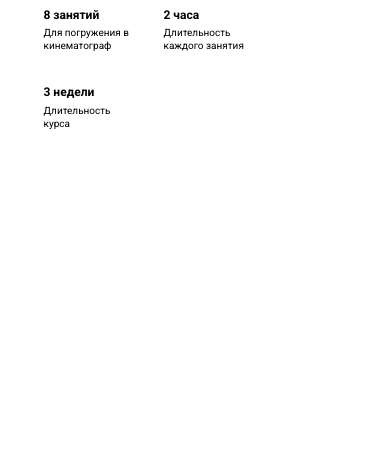
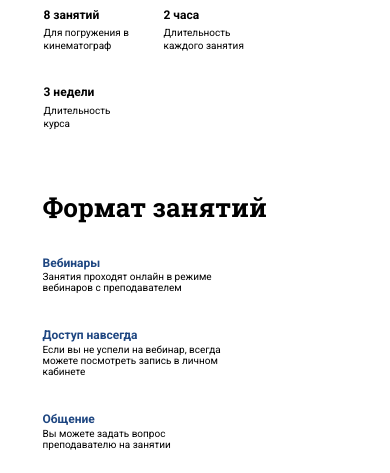
Before and after one commit to PavelG88/Adaptiv-HTML-coding, a plain HTML site: page index.html in a window 390 px wide. Shown: the part 980-1453 px from the top of the page. Before the commit the page ends 1153 px from the top, so only its background shows below. Drawn offline with Linux system fonts and the light colour scheme.

Commit message:
Added block lesson format

```diff
--- a/index.html
+++ b/index.html
@@ -88,6 +88,28 @@
                     </div>
                 </div>
             </section>
+            <section class="lesson_format">
+                <h2>Формат занятий</h2>
+                <div class="info_lesson_format">
+                    <div class="item_info">
+                        <h3>Вебинары</h3>
+                        <p>
+                            Занятия проходят онлайн в режиме вебинаров с преподавателем
+                        </p>
+                    </div>
+                    <div class="item_info">
+                        <h3>Доступ навсегда</h3>
+                        <p>
+                            Если вы не успели на вебинар, всегда можете посмотреть
+                            запись в личном кабинете
+                        </p>
+                    </div>
+                    <div class="item_info">
+                        <h3>Общение</h3>
+                        <p>Вы можете задать вопрос преподавателю на занятии</p>
+                    </div>
+                </div>
+            </section>
         </main>
     </div>
 </body>
--- a/styles/style.css
+++ b/styles/style.css
@@ -431,3 +431,103 @@ header img {
         font-size: 10px;
     }
 }
+
+/* 3. Block lesson format */
+
+.lesson_format {
+    padding: 0 121px;
+}
+
+.lesson_format h2 {
+    font-family: Roboto Slab;
+    font-style: normal;
+    font-weight: bold;
+    font-size: 55px;
+    line-height: 101.38%;
+    margin-bottom: 100px;
+}
+
+.info_lesson_format {
+    max-width: 974px;
+    display: flex;
+    justify-content: space-between;
+    flex-wrap: wrap;
+}
+
+.item_info {
+    width: 30%;
+}
+
+.item_info h3 {
+    font-weight: bold;
+    font-size: 25px;
+    line-height: 130%;
+    color: #1E4681;
+    margin-bottom: 0;
+}
+
+.item_info p {
+    font-size: 18px;
+    margin: 0;
+}
+
+@media (max-width: 1279px) {
+    .wrapper {
+        max-width: 834px;
+    }
+
+    .lesson_format {
+        padding: 0 70px;
+    }
+
+    .lesson_format h2 {
+        font-size: 32px;
+        margin-bottom: 53px;
+    }
+
+    .info_lesson_format {
+        max-width: 564.11px;
+    }
+
+    .item_info h3 {
+        font-size: 15px;
+    }
+
+    .item_info p {
+        font-size: 11px;
+    }
+}
+
+@media (max-width: 991px) {
+    .wrapper {
+        max-width: 375px;
+    }
+
+    .lesson_format {
+        padding: 0 35px;
+    }
+
+    .lesson_format h2 {
+        font-size: 26px;
+        margin-bottom: 23px;
+    }
+
+    .info_lesson_format {
+        flex-direction: column;
+        max-width: 180px;
+
+    }
+
+    .item_info {
+        width: 100%;
+        margin: 0 0 23px 0;
+    }
+
+    .item_info h3 {
+        font-size: 12px;
+    }
+
+    .item_info p {
+        font-size: 10px;
+    }
+}
```
